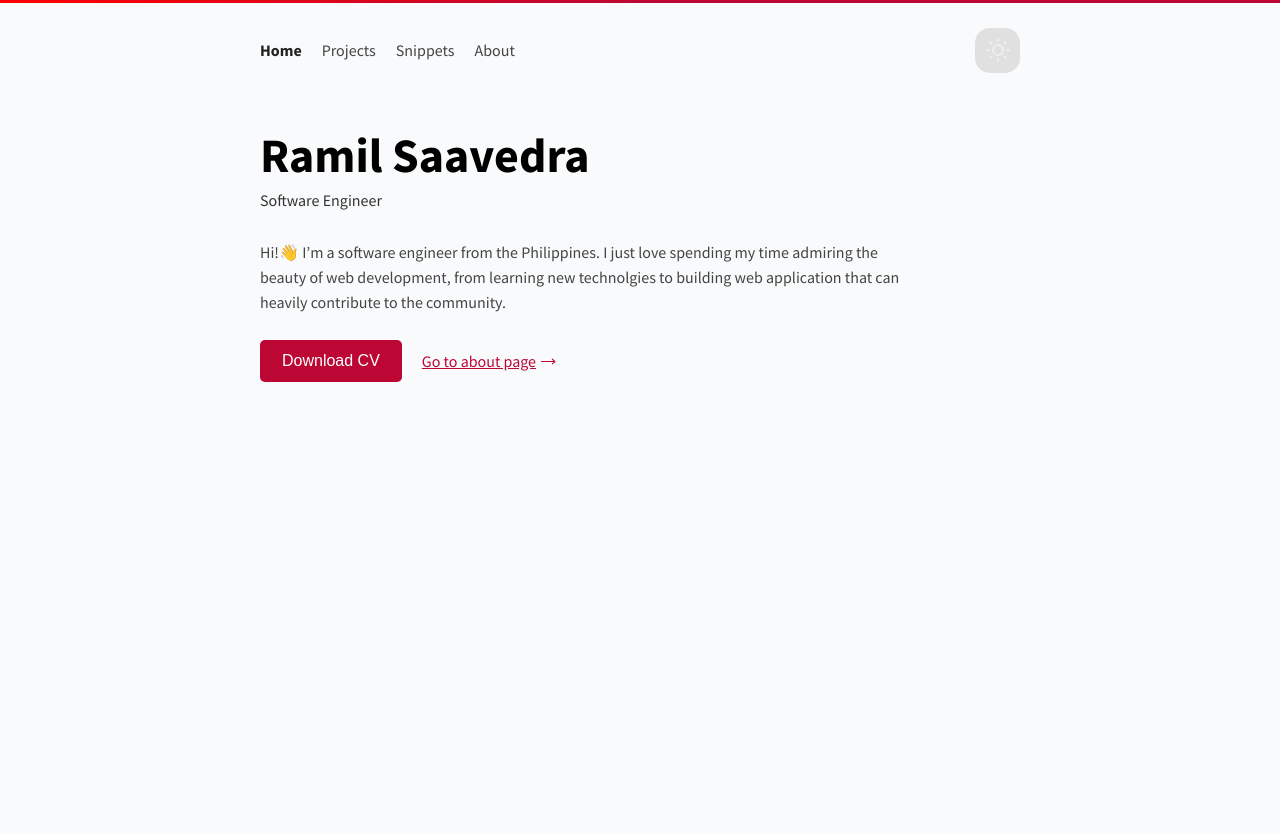
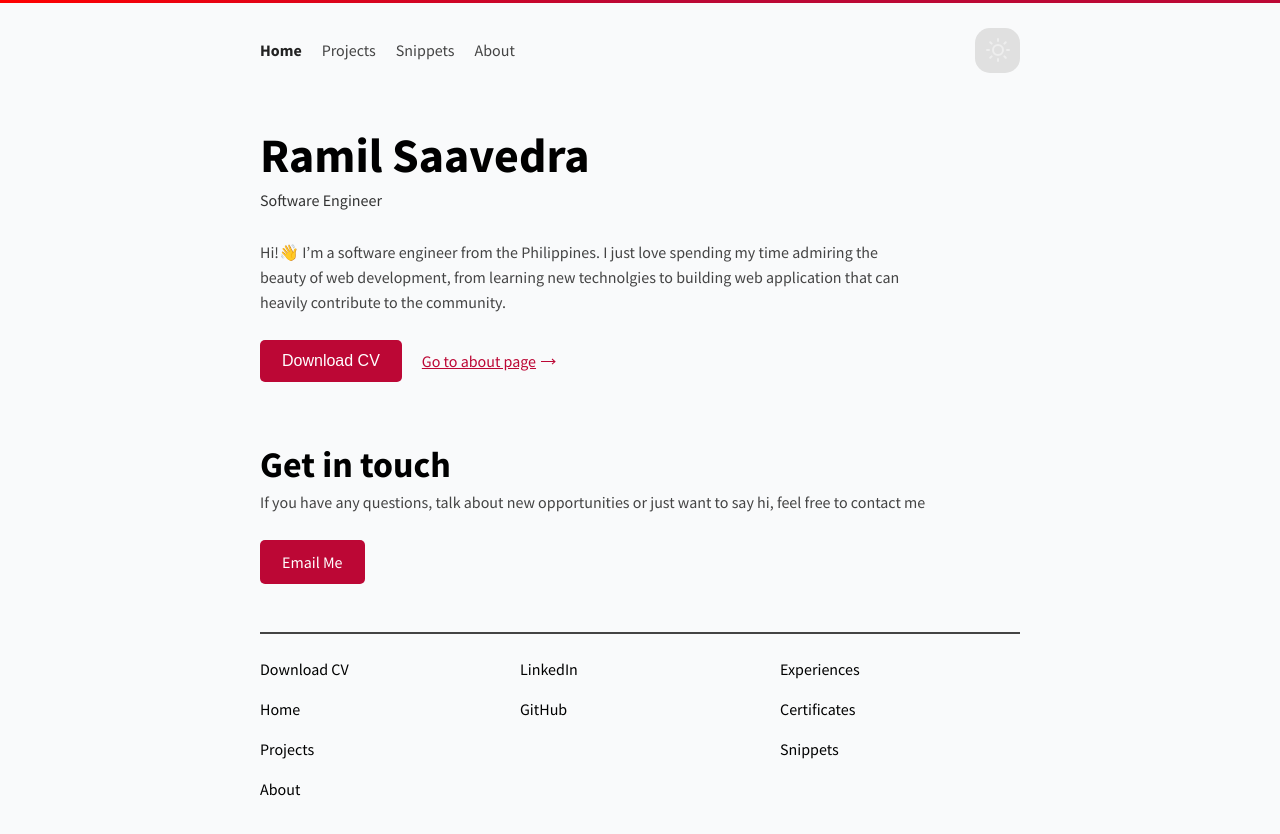
Before and after one commit to ramilsaavedra/portfolio-nextjs-firebase-typescript, a Next.js app: page / in a window 1280 px wide. Shown: the top 834 px of the page. Before the commit the page ends 800 px from the top, so only its background shows below. Built offline with nearby package versions, Linux system fonts and the light colour scheme.

Commit message:
footer layout

```diff
--- /dev/null
+++ b/layout/Footer/Footer.module.css
@@ -0,0 +1,22 @@
+.mainDiv {
+  max-width: 760px;
+  margin-left: auto;
+  margin-right: auto;
+  margin-top: 60px;
+  margin-bottom: 60px;
+  padding: 25px 0px;
+  border-top: 2px solid var(--description-color);
+  display: grid;
+  gap: 20px;
+  grid-template-columns: 1fr 1fr 1fr;
+}
+
+.subDiv {
+  display: flex;
+  flex-direction: column;
+  gap: 20px;
+}
+
+.subDiv a {
+  color: var(--footer-link);
+}
--- /dev/null
+++ b/layout/Footer/index.tsx
@@ -0,0 +1,59 @@
+import React from 'react';
+import style from './Footer.module.css';
+import Link from 'next/link';
+import Contact from '../Contact';
+
+const Footer: React.FC = () => {
+  return (
+    <>
+      <Contact />
+      <footer>
+        <div className={style.mainDiv}>
+          <div className={style.subDiv}>
+            <a href='/static/Resume.pdf' target='_blank' rel='noreferrer'>
+              Download CV
+            </a>
+            <Link href='/'>
+              <a>Home</a>
+            </Link>
+            <Link href='/projects'>
+              <a>Projects</a>
+            </Link>
+            <Link href='/about'>
+              <a>About</a>
+            </Link>
+          </div>
+          <div className={style.subDiv}>
+            <a
+              href='https://www.linkedin.com/in/rdsaavedra/'
+              target='_blank'
+              rel='noreferrer'
+            >
+              LinkedIn
+            </a>
+            <a
+              href='https://github.com/ramilsaavedra'
+              target='_blank'
+              rel='noreferrer'
+            >
+              GitHub
+            </a>
+          </div>
+          <div className={style.subDiv}>
+            <Link href='/experiences'>
+              <a>Experiences</a>
+            </Link>
+            <Link href='/certificates'>
+              <a>Certificates</a>
+            </Link>
+
+            <Link href='/snippets'>
+              <a>Snippets</a>
+            </Link>
+          </div>
+        </div>
+      </footer>
+    </>
+  );
+};
+export default Footer;
--- a/pages/_app.tsx
+++ b/pages/_app.tsx
@@ -2,12 +2,14 @@ import '../styles/globals.css';
 import type { AppProps } from 'next/app';
 import { ThemeProvider } from 'next-themes';
 import Header from '../layout/Header';
+import Footer from '../layout/Footer';
 
 function MyApp({ Component, pageProps }: AppProps) {
   return (
     <ThemeProvider>
       <Header />
       <Component {...pageProps} />
+      <Footer />
     </ThemeProvider>
   );
 }
```
